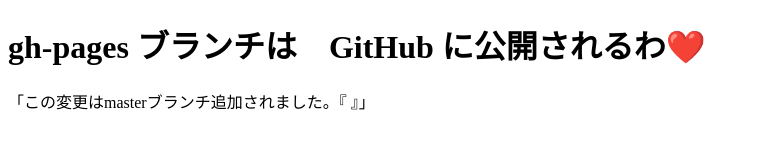
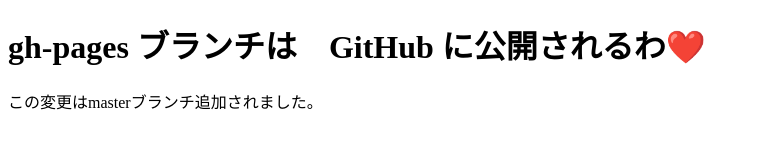
Before and after one commit to Nihao-chimpanZee/git-study, a plain HTML site: page index.html in a window 1280 px wide. Shown: the whole page, without its empty margins (0-758 px from the left). Drawn offline with Linux system fonts and the light colour scheme.

Commit message:
段落を追加したわ❤️

```diff
--- a/index.html
+++ b/index.html
@@ -7,6 +7,6 @@
 </head>
 <body>
     <h1>gh-pages ブランチは　GitHub に公開されるわ❤️</h1>
-    <q>この変更はmasterブランチ追加されました。<q>
+    <p>この変更はmasterブランチ追加されました。<p>
 </body>
 </html>
```
